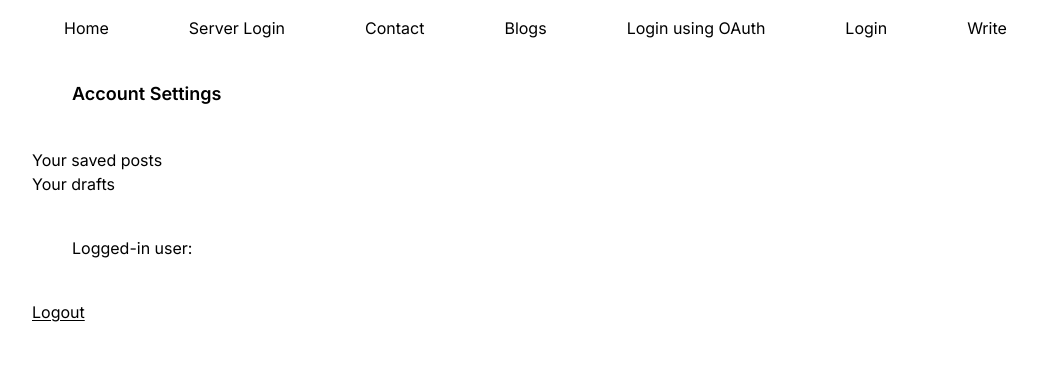
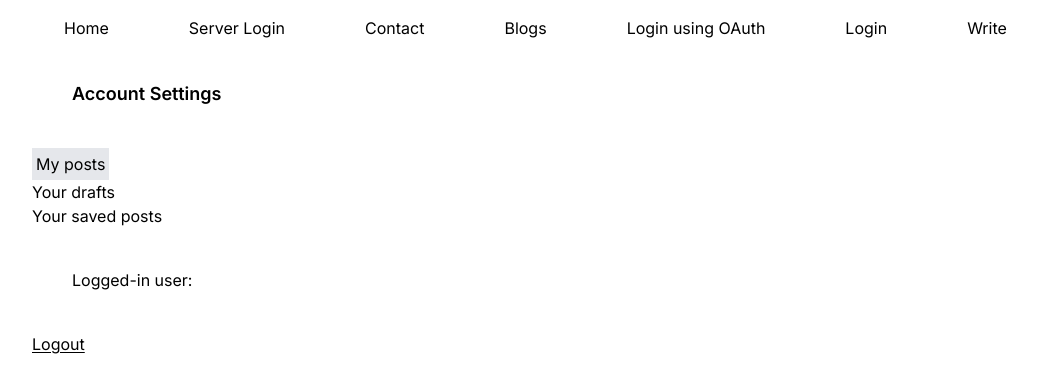
Before and after one commit to vivuser/vivart, a Next.js app: page /account in a window 1280 px wide. Shown: the top 392 px of the page, without its empty margins (32-1069 px from the left). Built offline with nearby package versions, Linux system fonts and the light colour scheme; no server answers.

Commit message:
improving

```diff
--- a/app/(auth)/authComponents/signup.jsx
+++ b/app/(auth)/authComponents/signup.jsx
@@ -20,6 +20,7 @@ import { useRouter } from "next/navigation";
 export default function RegisterForm() {
 
     const [isGithubLoading, setIsGithubLoading] = useState(false);
+    const [name, setName] = useState("")
     const [email, setEmail] = useState("");
     const [password, setPassword] = useState("");
     const [confirmPassword, setConfirmPassword] = useState("");
@@ -71,6 +72,7 @@ export default function RegisterForm() {
             dispatch(signupStart());
 
             const response = await axios.post('http://localhost:3001/auth/signup', {
+                name: name,
                 email: email,
                 password: password,
                 confirmPassword: confirmPassword
@@ -104,6 +106,9 @@ export default function RegisterForm() {
         <h2 className="text-center font-semibold text-xl text-slate-700 font-sans m-2">Login</h2>
         :
         <h2 className="text-center font-semibold text-xl text-slate-700 font-sans m-2">Sign up</h2>
+        }
+        {!isLogin &&
+        <input placeholder="Name" type="name" onChange={e=>setName(e.target.value)} className="p-1 m-2 mt-2"/>
         }
         <input placeholder="Email" type="email" onChange={e=>setEmail(e.target.value)} className="p-1 m-2 mt-2"/>
         {emailError && <p className="text-red-500 pl-2">{emailError}</p>}
--- /dev/null
+++ b/app/account/MyPosts.jsx
@@ -0,0 +1,20 @@
+"use client"
+import React from 'react'
+import axios from 'axios'
+import { useSession } from 'next-auth/react'
+import options from '../api/auth/[...nextauth]/options'
+
+const MyPosts = () => {
+
+    const user = useSession(options);
+    console.log(user, 'this is user details')
+
+  return (
+    <div>
+      <button className='bg-gray-200 p-1'
+      >My posts</button>
+    </div>
+  )
+}
+
+export default MyPosts;
--- a/app/account/page.js
+++ b/app/account/page.js
@@ -1,6 +1,7 @@
 import { getServerSession } from "next-auth";
 import options from "../api/auth/[...nextauth]/options";
 import Logout from "../components/Logout";
+import MyPosts from "./MyPosts";
 
 
 const Account = async () => {
@@ -10,8 +11,9 @@ const Account = async () => {
     return (
         <div className="max-w-6xl mx-auto">
             <h1 className="text-lg font-semibold m-10">Account Settings</h1>
+            <MyPosts />
+            <p>Your drafts </p>
             <p>Your saved posts </p>
-            <p>Your drafts </p>
             <p className="m-10">Logged-in user: {getSessionUser?.user?.name?.split(' ')[0] || getSessionUser?.user?.email} </p>
             <Logout/>
         </div>
--- a/app/api/auth/[...nextauth]/options.js
+++ b/app/api/auth/[...nextauth]/options.js
@@ -1,7 +1,6 @@
 import GithubProvider from "next-auth/providers/github";
 import CredentialsProvider from 'next-auth/providers/credentials';
 const options = ({
-
     providers: [
         GithubProvider({
             clientId: process.env.GITHUB_ID,
@@ -16,6 +15,10 @@ const options = ({
             },
             async authorize(credentials) {
                 console.log('trying to log', credentials)
+
+                if(!credentials.email || !credentials.password) {
+                    throw new Error('Please enter an email and password')
+                }
 
 
                 const res = await fetch("http://localhost:3001/auth/login", {
@@ -42,7 +45,7 @@ const options = ({
                 return {
                 ...token,
                 id: user.userId,
-                topics: [user?.topics]
+                topics: [user?.topics],
              }
             }
             return token;
--- a/app/write/page.js
+++ b/app/write/page.js
@@ -106,9 +106,7 @@ const Write = () => {
                 })
             })
 
-            setTitle('')
-            setPostContent('')
-            setImageUrl('')
+            setIsSubmitted(true);
 
         } catch (error) {
             console.error('Error submitting the post', error)
@@ -123,6 +121,7 @@ const Write = () => {
             <button className='bg-slate-100 mx-auto p-2' onClick={handleSubmit}>Publish</button>
             </div>
             <div className='flex flex-col'>
+
             <input type="text" placeholder="Title" className='mt-10 text-3xl border-none outline-none'
             onChange={(e) => setTitle(e.target.value)}/>
             <input type="text" placeholder='Give your post a tag' className='outline-none p-2 text-yellow-900'
--- a/package.json
+++ b/package.json
@@ -9,6 +9,7 @@
     "lint": "next lint"
   },
   "dependencies": {
+    "@auth/mongodb-adapter": "^3.0.0",
     "@emotion/react": "^11.11.4",
     "@emotion/styled": "^11.11.5",
     "@mui/icons-material": "^5.15.15",
@@ -20,6 +21,7 @@
     "axios": "^1.6.8",
     "date-fns": "^3.6.0",
     "lodash": "^4.17.21",
+    "mongodb": "^6.6.0",
     "next": "14.1.4",
     "next-auth": "^4.24.7",
     "react": "^18",
```
Also changed, not shown: 1 other file (tests, documents, lock files or other folders).
